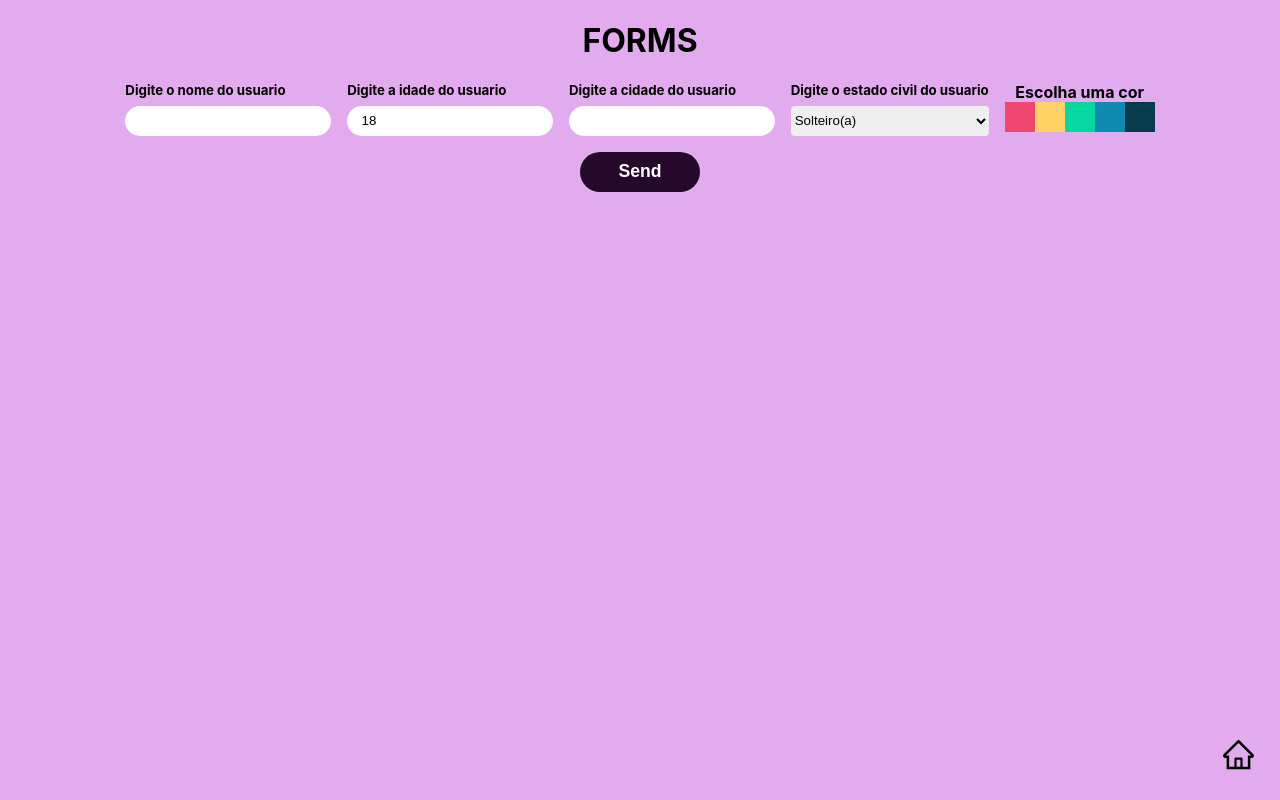
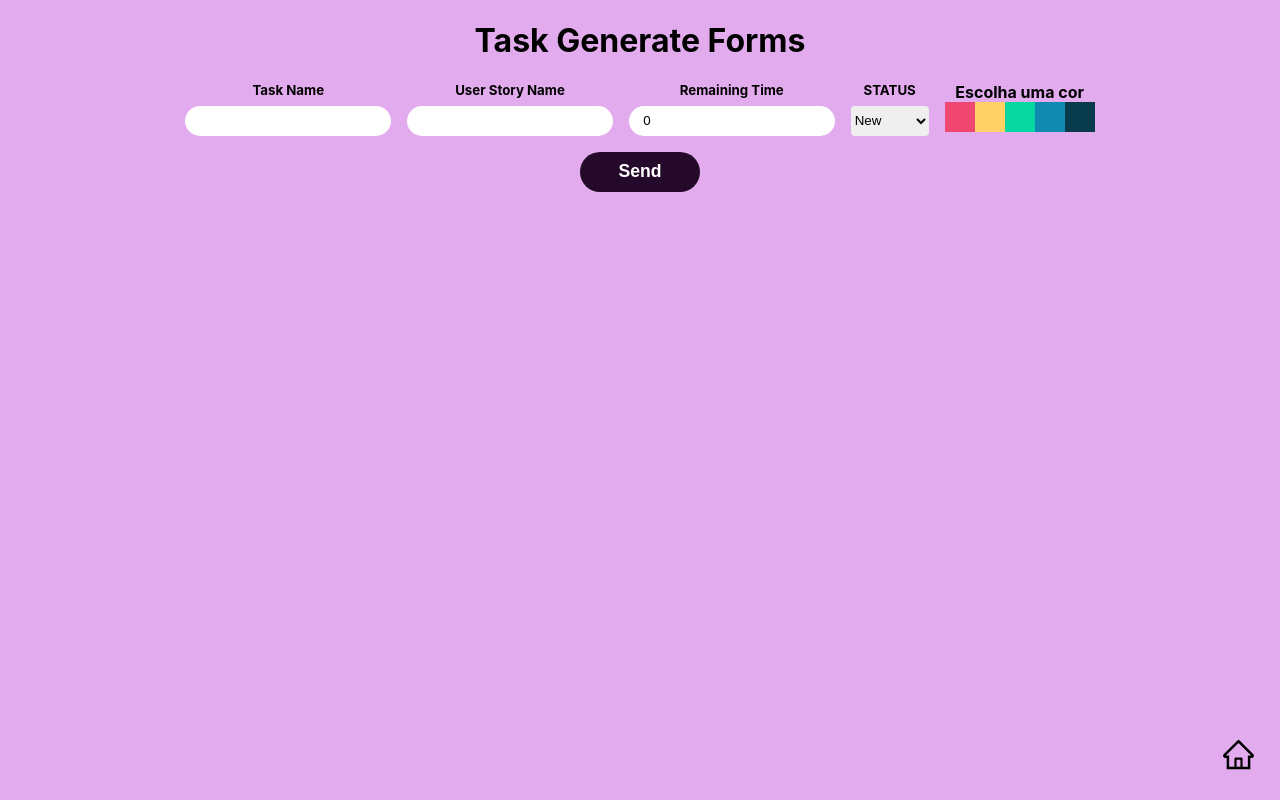
Before and after one commit to joaopedroalb/challenges-study, a Next.js app: page /Challenger-7 in a window 1280 px wide. Built offline with nearby package versions, Linux system fonts and the light colour scheme.

Commit message:
Update challenge seven change to task forms

```diff
--- a/src/components/PickColor/index.module.css
+++ b/src/components/PickColor/index.module.css
@@ -31,4 +31,5 @@
     color: #fff;
     border: 1px solid;
     padding: 1px 3px;
+    font-size: 0.8rem;
 }
--- a/src/components/ProfileCard/index.module.css
+++ b/src/components/ProfileCard/index.module.css
@@ -1,14 +1,18 @@
 .container{
     width: 190px;
-    height: 210px;
+    min-height: 210px;
     border-radius: 0.65rem;
     display: flex;
     flex-direction: column;
     padding: 0 4px;
+    gap: 1rem;
 }
 
 .headerTitle{
     text-align: center;
+    text-overflow: ellipsis;
+    overflow: hidden;
+    margin: 1rem 0 0 0 ;
 }
 
 .infoText{
--- a/src/components/ProfileCard/index.tsx
+++ b/src/components/ProfileCard/index.tsx
@@ -1,23 +1,23 @@
 import styles from "./index.module.css"
 
-interface IUser {
+interface ITask {
     name: string;
-    age: number;
-    maritalStatus:string;
-    city:string
+    remainTime: number;
+    status:string;
+    userStory:string
     color:string
   }
 
-export default function ProfileCard(props:{user:IUser}){
+export default function ProfileCard(props:{task:ITask}){
     return(
-        <article style={{backgroundColor:`${props.user.color!=""?props.user.color:"#fff"}`}} className={styles.container}>
+        <article style={{backgroundColor:`${props.task.color!=""?props.task.color:"rgb(204 76 245)"}`}} className={styles.container}>
             <header>
-                <h2 className={styles.headerTitle}>{props.user.name}</h2>
+                <h2 className={styles.headerTitle}>{props.task.name}</h2>
             </header>
             <div className={styles.infoText}>
-                <p>Age: {props.user.age}</p>
-                <p>City: {props.user.city}</p>
-                <p>Estado Civil: {props.user.maritalStatus}</p>
+                <p><strong>User Story :</strong> {props.task.userStory}</p>
+                <p><strong>Remain Time:</strong> {props.task.remainTime}</p>
+                <p style={{alignSelf:"center"}}><strong>{props.task.status}</strong></p>
             </div>
         </article>
     )
--- a/src/pages/Challenger-7.tsx
+++ b/src/pages/Challenger-7.tsx
@@ -5,30 +5,30 @@ import Gohome from "../components/Gohome";
 import PickColor from "../components/PickColor";
 import ProfileCard from "../components/ProfileCard";
 
-interface IUser {
+interface ITask {
   name: string;
-  age: number;
-  maritalStatus:string;
-  city:string
+  remainTime: number;
+  status:string;
+  userStory:string
   color:string
 }
 
 
 export default function ChallengerSeven() {
   const [name, setName] = useState("");
-  const [age, setAge] = useState(18);
-  const [users, setUsers] = useState<IUser[]>([]);
-  const [maritalStatus, setMaritalStatus] = useState("Solteiro(a)")
-  const [city, setCity] = useState("");
+  const [remainTime, setRemainTime] = useState(0);
+  const [users, setUsers] = useState<ITask[]>([]);
+  const [status, setStatus] = useState("New")
+  const [userStory, setUserStory] = useState("");
   const [color,setColor] = useState("");
 
-  const statusArr = ["Solteiro(a)","Casado(a)","União estável", "Viúvo(a)"]
+  const statusArr = ["New","Active","Closed", "Removed","Blocked"]
 
   async function saveData() {
-    if(age>12 && name.length>2){
+    if(remainTime>=0 && name.length>2){
         await fetch("/api/forms", {
             method: "POST",
-            body: JSON.stringify({ name, age,maritalStatus,city,color}),
+            body: JSON.stringify({ name, remainTime,status,userStory,color}),
           });
 
           const resp = await fetch("/api/forms");
@@ -41,12 +41,12 @@ export default function ChallengerSeven() {
   return (
     <div className={styles.container}>
 
-      <h1>FORMS</h1>
+      <h1>Task Generate Forms</h1>
 
       <div className={styles.formContainer}>
           <div className={styles.inputContainer}>
             <div className={styles.inputContent}>
-                <h5 className={styles.inputContentTitle}>Digite o nome do usuario</h5>
+                <h5 className={styles.inputContentTitle}>Task Name</h5>
                 <input
                     type="text"
                     value={name}
@@ -55,31 +55,31 @@ export default function ChallengerSeven() {
             </div>
 
             <div className={styles.inputContent}>
-                <h5 className={styles.inputContentTitle}>
-                    Digite a idade do usuario
-                </h5>
-                <input
-                    min={18}
-                    type="number"
-                    value={age}
-                    onChange={(e) => setAge(e.target.valueAsNumber)}
-                />
-            </div>
-
-            <div className={styles.inputContent}>
-                <h5 className={styles.inputContentTitle}>Digite a cidade do usuario</h5>
+                <h5 className={styles.inputContentTitle}>User Story Name</h5>
                 <input
                     type="text"
-                    value={city}
-                    onChange={(e) => setCity(e.target.value)}
+                    value={userStory}
+                    onChange={(e) => setUserStory(e.target.value)}
                 />
             </div>
 
             <div className={styles.inputContent}>
                 <h5 className={styles.inputContentTitle}>
-                    Digite o estado civil do usuario
+                  Remaining Time
                 </h5>
-                <select onChange={e=>setMaritalStatus(e.target.value)}>
+                <input
+                    min={0}
+                    type="number"
+                    value={remainTime}
+                    onChange={(e) => setRemainTime(e.target.valueAsNumber)}
+                />
+            </div>
+
+            <div className={styles.inputContent}>
+                <h5 className={styles.inputContentTitle}>
+                    STATUS
+                </h5>
+                <select onChange={e=>setStatus(e.target.value)}>
                     {
                     statusArr.map((e:any,i:number)=>{
                         return(
@@ -101,9 +101,9 @@ export default function ChallengerSeven() {
       <br/><br/>
 
       <div className={styles.cardContainer}>
-      {users.map((e: IUser, i: number) => {
+      {users.map((e: ITask, i: number) => {
           return (
-            <ProfileCard user={e} key={i}/>
+            <ProfileCard task={e} key={i}/>
           );
       })}
       </div>
--- a/styles/challengerseven.module.css
+++ b/styles/challengerseven.module.css
@@ -45,6 +45,7 @@
 .inputContent {
   display: flex;
   flex-direction: column;
+  align-items: center;
   gap: 0.5rem;
 }
 
@@ -56,6 +57,7 @@
 }
 
 .inputContent select {
+  width: 100%;
   height: 30px;
   border: 0;
   border-radius: 4px;
```
